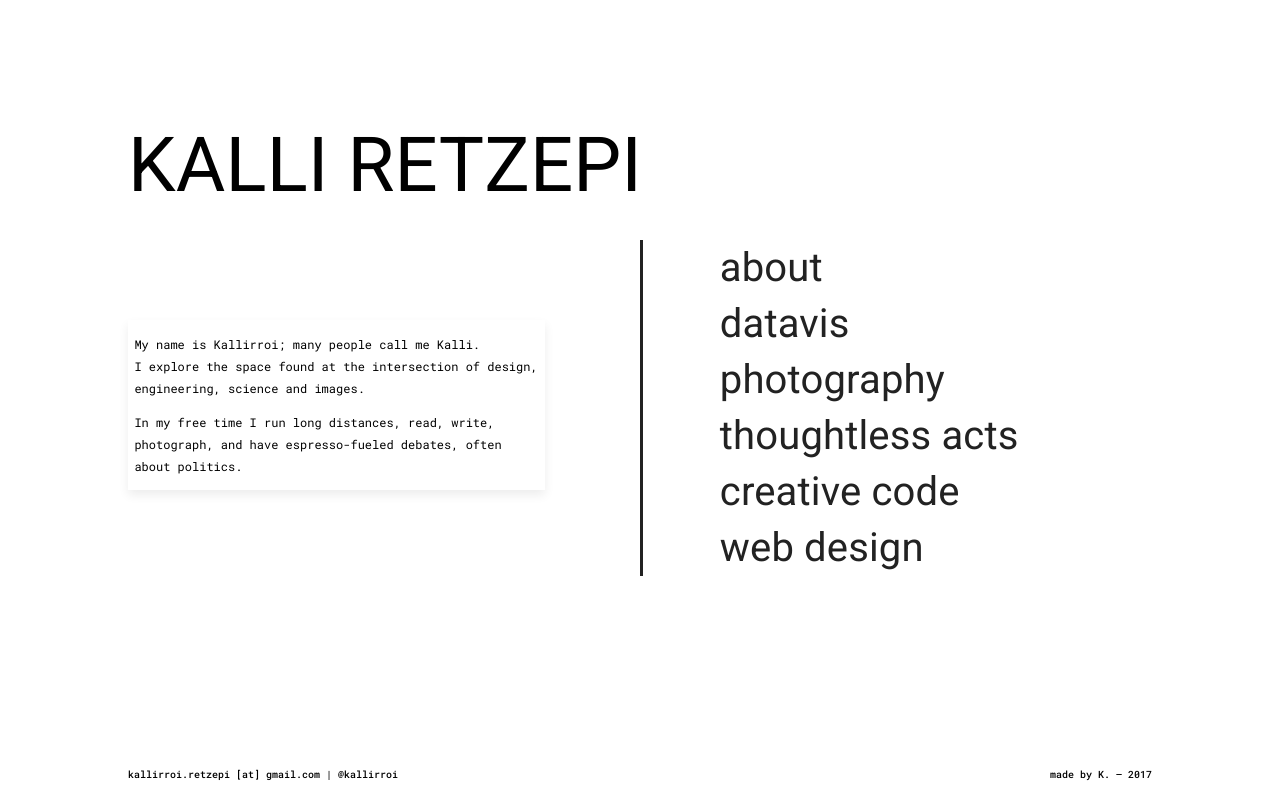
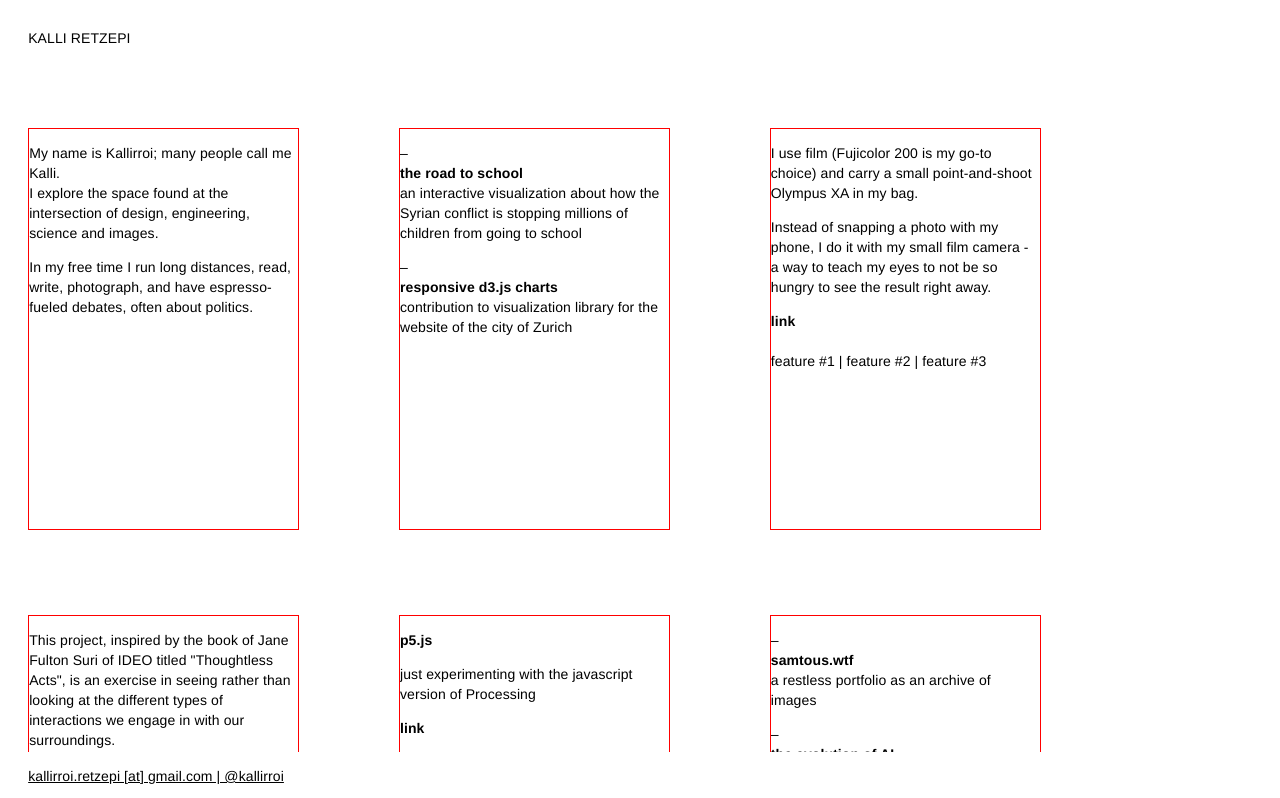
Before and after one commit to Kallirroi/K, a React (Create React App) app: page / in a window 1280 px wide. Shown: the top 798 px of the page. Built offline with nearby package versions, Linux system fonts and the light colour scheme.

Commit message:
cleaned up code, CSS

```diff
--- a/src/App.css
+++ b/src/App.css
@@ -1,100 +1,42 @@
 @import url('https://fonts.googleapis.com/css?family=Source+Sans+Pro:200,300,400,700');
-@import url('https://fonts.googleapis.com/css?family=Open+Sans:300,400');
-@import url('https://fonts.googleapis.com/css?family=Space+Mono:400,700');
-@import url('https://fonts.googleapis.com/css?family=Nunito:200,300,400,600,700');
-@import url('https://fonts.googleapis.com/css?family=Roboto:300,400,500,700');
-@import url('https://fonts.googleapis.com/css?family=Roboto+Mono:300,400,500');
 
 .App {
-  font-family:  'Roboto', sans-serif;
+  font-size: 14px;
+  line-height: 20px;
+  letter-spacing: 0.1px;
+  font-weight:  400;
+  font-family:  'Helvetica Neue', 'Source Sans Pro', sans-serif;
   height: 100vh;
+  margin: 2.2vw 2.2vw 0.34vw 2.2vw;
 }
 
-.App-header {
-  top: 15vh;
-  left: 10vw;
-  font-size: 76px;
+.App-Header {
+  font-weight: 500;
   text-transform: uppercase;
-  font-weight:  400;
-  letter-spacing: 0.01rem;
-  position: absolute;
+  display: block;
+  position: relative;
+  /*border: 1px solid blue;*/
 }
 
-.App-container{
-  top: 30vh;
-  color: #222;
-  left: 50vw;
+.App-Container {
+  vertical-align: top;
+  display: block;
   position: relative;
-  display: block;
-  font-size: 40px;
-  width: 30vw;
-  /*height: 40vh;*/
-  letter-spacing: 0.01rem;
-  border-left: 3px solid #222;
-  padding-left: 6vw;
-}
-
-.Item {
-  font-weight: 300;
-  line-height: 56px;
-  font-weight: 400;
-}
-
-.Item:hover {
-  padding-left: 1vw;
-  font-weight: 400;
-  cursor: url(cursor_oval.png), auto;
+  /*border: 1px solid green;*/
+  overflow-y: hidden;
 }
 
 .ItemDetails {
-  font-family: 'Roboto Mono';
-  font-size: 12px;
-  line-height: 22px;
-  font-weight: 400;
-  left: 10vw;
-  top: 40vh;
-  width:  32vw;
-  display: block;
-  position: absolute;
-  padding: 0.1vh 0.1vw 0.1vh 0.5vw;
+  display: inline-block;
+  position: relative;
+  width:  21vw;
+  height: 50vh;
+  border: 1px solid red;
+  margin-right: 100px;
+  margin-top: 10vh;
+  overflow-y: scroll;
 }
 
-.ItemDetails::after {
-  content: "";
-  position: absolute;
-  z-index: -1;
-  top: 0;
-  left: 0;
-  width: 100%;
-  height: 100%;
-  /*border: 1px solid #222;*/
-  /*background: #00f;*/
-  opacity: 0.3;
-  /*box-shadow: 3px 3px 50px 0px #FF736B;*/
-  box-shadow: 0 5px 10px rgba(0, 0, 0, 0.25);
-  animation-name: jitter;
-  animation-duration: 5s;
-  animation-timing-function: linear;
-  animation-delay: 0;
-  animation-iteration-count: infinite;
-  animation-play-state: running;
-}
-
-.ItemDetails:hover {
-  cursor: url(cursor_move.png), auto;
-}
-
-@keyframes jitter {
-  0% {
-    transform: scale(1)
-  }
-  50% {
-    transform: scale(1.02)
-  }
-  100% {
-    transform: scale(1)
-  }
-}
 
 a {
   text-decoration: none;
@@ -102,18 +44,8 @@ a {
   cursor: url(cursor_oval.png), auto;
 }
 
-a:hover {
-  padding-left: 2rem;
-  cursor: url(cursor_oval.png), auto;
-  font-weight: 500;
-}
-
 img {
   width: 30vw;
-}
-
-iframe {
-  margin: 0;
 }
 
 ::selection {
@@ -125,22 +57,12 @@ iframe {
   color: #fff
 }
 
-.about {
-  font-family: 'Roboto Mono';
-  font-size: 10px;
-  font-weight: 500;
+.About {
+  text-decoration: underline;;
   position: fixed;
-  bottom: 2vh;
-  height: 2vh;
-  left: 10vw;
+  bottom: 0vh;
+  height: 6vh;
+  line-height: 6vh;
+  width: 100vw;
+  background-color: #fff;
 }
-
-.footer {
-  font-family: 'Roboto Mono';
-  font-size: 10px;
-  font-weight: 500;
-  position: fixed;
-  bottom: 2vh;
-  height: 2vh;
-  right: 10vw;
-}
--- a/src/App.js
+++ b/src/App.js
@@ -1,7 +1,7 @@
 import './App.css';
 
 import React, { Component } from 'react';
-import Item from './Item';
+// import Item from './Item';
 import ItemDetails from './ItemDetails';
 import {ItemMap} from './ItemMap';
 
@@ -31,13 +31,15 @@ class App extends Component {
   render() {
     return (
       <div className="App">
-        <div className="App-header"> kalli retzepi</div>
-        <div className="App-container">
-          {ItemMap.map((d,i) => <Item key={i} id={i} name={d.name} text={d.text} onClick={this.updateText} />)}
+        <div className="App-Header"> kalli retzepi</div>
+
+        {/* {ItemMap.map((d,i) => <Item key={i} id={i} name={d.name} text={d.text} onClick={this.updateText} />)} */}
+
+        <div className="App-Container">
+          {ItemMap.map((d,i) => <ItemDetails key={i} id={i} text={d.text} />)}
         </div>
-        <ItemDetails text={ItemMap[this.state.clickedID].text} />
-        <div className="about"> kallirroi.retzepi [at] gmail.com | @kallirroi</div>
-        <div className="footer">made by K. – 2017</div>
+
+        <div className="About"> kallirroi.retzepi [at] gmail.com | @kallirroi</div>
       </div>
     );
   }
--- a/src/Item.js
+++ b/src/Item.js
@@ -1,23 +1,11 @@
 import React from 'react';
 
-const item = document.getElementsByClassName("ItemDetails"); //change position
 
 class Item extends React.Component {
 
-	constructor(props) {
-	    super(props);
-	    this.moveText = this.moveText.bind(this);
-	}
-
-	moveText() {
-		var range = 5;
-		item[0].style.left = Math.random() * range - range/2 + 7 + 'vw'; //move text
-		item[0].style.top = Math.random() * range - range + 40 + 'vh'; //move text
-	}
-
 	render() {
 	return (
-	  	<div className="Item" id={this.props.id} onClick={this.moveText} >  {this.props.name} </div>
+	  	<div className="Item" id={this.props.id} >  {this.props.name} </div>
 	);
 	}
 }
--- a/src/ItemDetails.js
+++ b/src/ItemDetails.js
@@ -1,12 +1,9 @@
 import React from 'react';
-import Draggable from 'react-draggable';
 
 class ItemDetails extends React.Component {
   render() {
     return (
-    		<Draggable>
-	  			<div className="ItemDetails" dangerouslySetInnerHTML={ {__html: this.props.text} }></div>
-	  		</Draggable>
+	  	<div className="ItemDetails" dangerouslySetInnerHTML={ {__html: this.props.text} }></div>
     );
   }
 }
```
